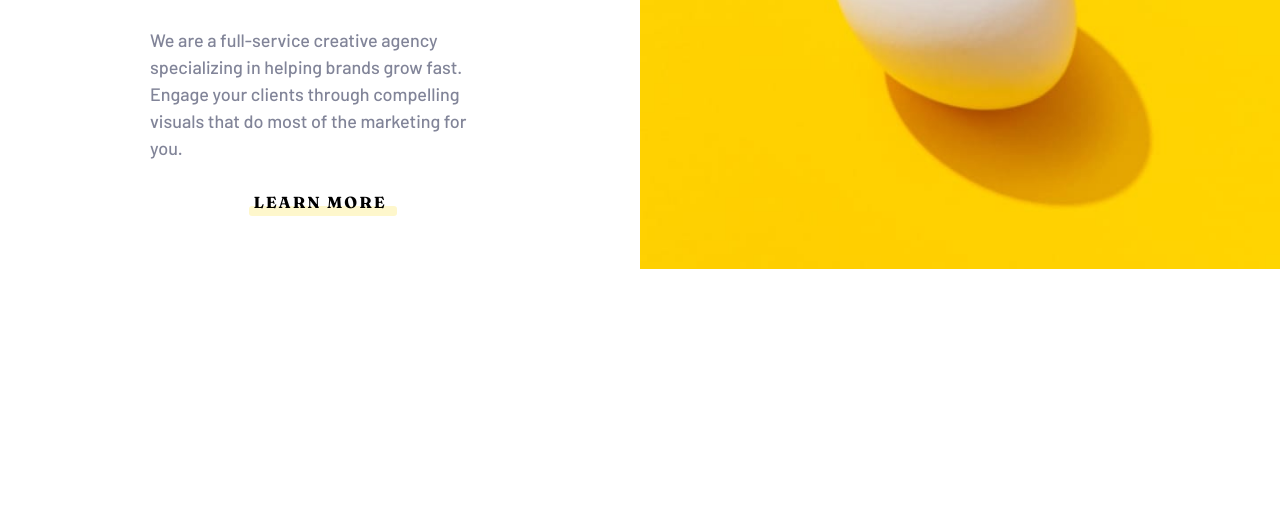
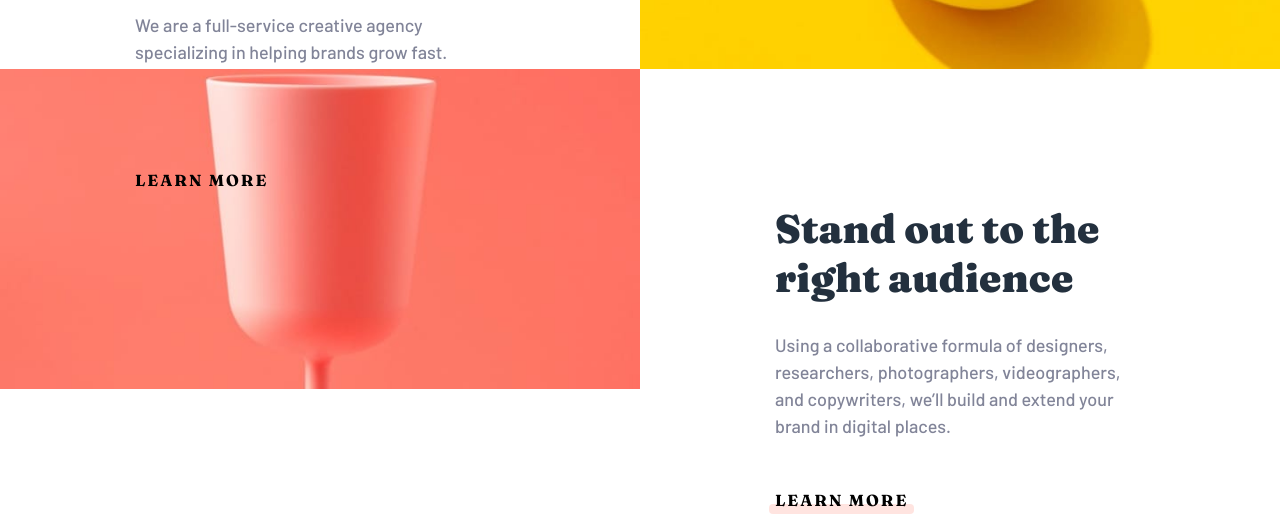
Before and after one commit to marijahavaic/fm-sunnyside-agency-landing-page, a plain HTML site: page index.html in a window 1280 px wide. Shown: the part 811-1325 px from the top of the page. Before the commit the page ends 1080 px from the top, so only its background shows below. Drawn offline with Linux system fonts and the light colour scheme.

Commit message:
Add .collaboration section

```diff
--- a/index.html
+++ b/index.html
@@ -60,6 +60,21 @@
                         >
                     </section>
                 </section>
+                <section class="service__item collaboration">
+                    <figure class="standout"></figure>
+                    <section class="service__item-text">
+                        <h2>Stand out to the right audience</h2>
+                        <p>
+                            Using a collaborative formula of designers,
+                            researchers, photographers, videographers, and
+                            copywriters, we’ll build and extend your brand in
+                            digital places.
+                        </p>
+                        <span class="uppercase"
+                            ><strong>Learn more</strong></span
+                        >
+                    </section>
+                </section>
             </article>
         </main>
         <footer></footer>
--- a/style.css
+++ b/style.css
@@ -27,7 +27,7 @@ p {
     font-size: 18px;
     color: var(--neutral-dark-grayish-blue);
     line-height: 1.5;
-    margin-bottom: 30px;
+    margin-bottom: 50px;
 }
 
 a {
@@ -49,6 +49,7 @@ span {
     font-family: var(--font-fraunces);
     font-weight: 900;
     letter-spacing: 2px;
+    align-self: flex-start;
 }
 
 button {
@@ -189,6 +190,45 @@ nav .logo {
     text-align: left;
 }
 
+.brand strong::before {
+    /* Highlight color */
+    font-family: "Fraunces", sans-serif;
+    background-color: var(--primary-yellow);
+    opacity: 0.2;
+    content: "";
+    position: absolute;
+    width: calc(100% + 14px);
+    height: 50%;
+    left: -6px;
+    bottom: -4px;
+    z-index: -1;
+    border-radius: 4px;
+}
+
+.standout {
+    height: 100%;
+    width: 100%;
+    background-image: url("./images/mobile/image-stand-out.jpg");
+    background-repeat: no-repeat;
+    background-position: center;
+    background-size: cover;
+}
+
+.collaboration strong::before {
+    /* Highlight color */
+    font-family: "Fraunces", sans-serif;
+    background-color: var(--primary-soft-red);
+    opacity: 0.2;
+    content: "";
+    position: absolute;
+    width: calc(100% + 12px);
+    height: 50%;
+    left: -6px;
+    bottom: -4px;
+    z-index: -1;
+    border-radius: 4px;
+}
+
 @media only screen and (max-width: 4000px) and (min-width: 600px) {
     header {
         background-image: url("./images/desktop/image-header.jpg");
@@ -258,11 +298,17 @@ nav .logo {
     }
 
     .service__item {
-        height: 65vh;
+        height: 40vh;
     }
 
     .service__item-text {
         width: 50%;
-        padding: 150px;
+        padding: 135px;
+    }
+
+    .standout {
+        background-image: url("./images/desktop/image-stand-out.jpg");
+        height: 100%;
+        width: 50%;
     }
 }
```
